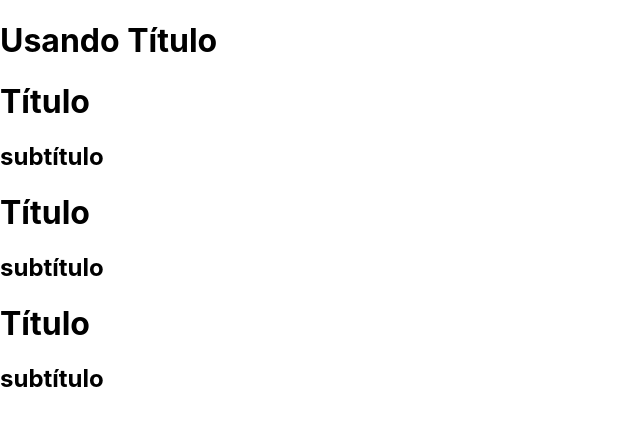
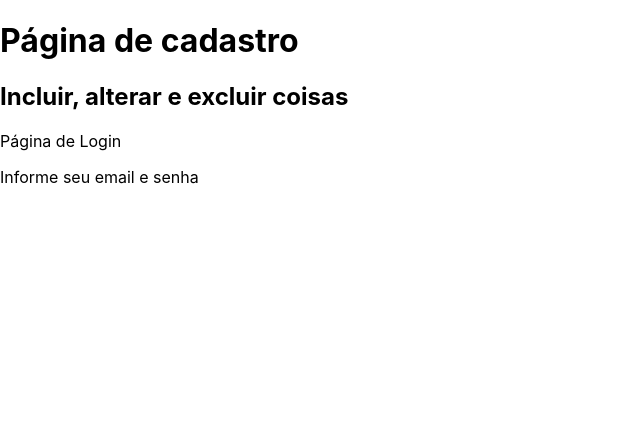
Before and after one commit to renatotnk/curso-nextjs, a Next.js app in the folder exercicios/: page /basicos/usandoTitulos in a window 1280 px wide. Shown: the top 426 px of the page, without its empty margins (0-640 px from the left). Built offline with nearby package versions, Linux system fonts and the light colour scheme.

Commit message:
Getting into component properties...

```diff
--- a/exercicios/components/Titulo.jsx
+++ b/exercicios/components/Titulo.jsx
@@ -1,8 +1,13 @@
-export default function Titulo() {
-    return (
+export default function Titulo(props) {
+    return props.pequeno ? (
         <>
-            <h1>Título</h1>
-            <h2>subtítulo</h2>
+            <p>{props.principal}</p>
+            <p>{props.secundario}</p>
+        </>
+    ) : (
+        <>
+            <h1>{props.principal}</h1>
+            <h2>{props.secundario}</h2>
         </>
     )
 }
--- a/exercicios/pages/basicos/usandoTitulos.jsx
+++ b/exercicios/pages/basicos/usandoTitulos.jsx
@@ -3,10 +3,15 @@
 export default function usandoTitulo() {
     return(
         <div>
-            <h1>Usando Título</h1>
-            <Titulo/>
-            <Titulo/>
-            <Titulo/>
+            <Titulo
+                principal="Página de cadastro"
+                secundario="Incluir, alterar e excluir coisas"
+            />
+            <Titulo
+                principal="Página de Login"
+                secundario="Informe seu email e senha"
+                pequeno={true}
+            />
         </div>
     )
 }
```
